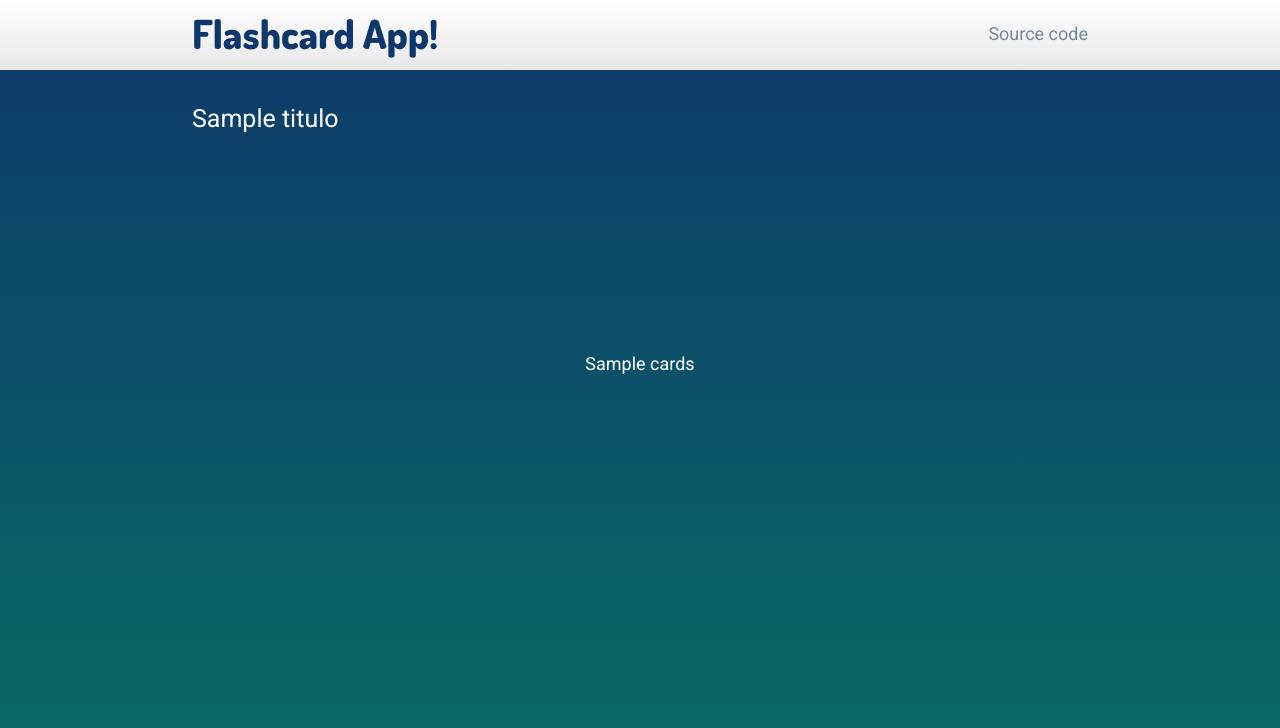
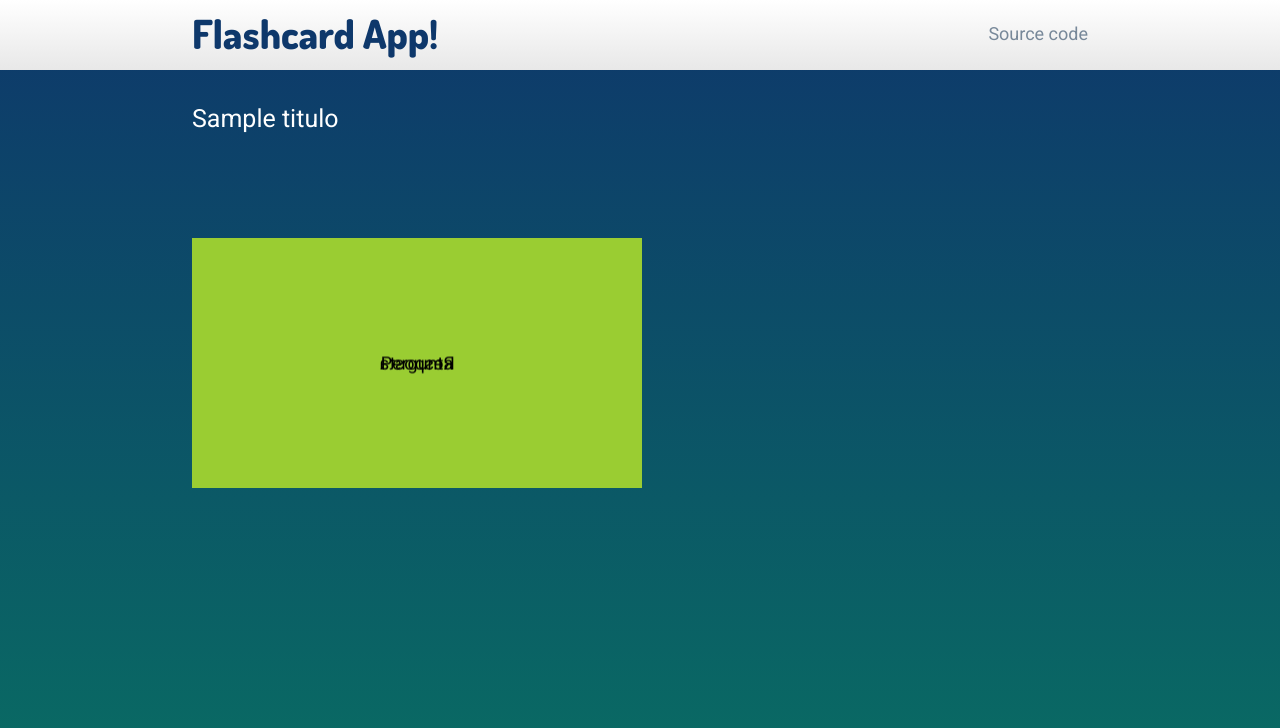
Before and after one commit to eliassv/flashcards-app, a Flask app: template templates/showcards.html in a window 1280 px wide. Shown: the top 728 px of the page. Run offline with Flask 2, Linux system fonts and the light colour scheme; the template is opened without the code that fills it: most values are stand-ins (such as "Sample title", 1, 10 or a date in 2020); some libraries are stand-ins or nearby versions.

Commit message:
teste cards

```diff
--- a/templates/base.html
+++ b/templates/base.html
@@ -9,6 +9,7 @@
 
     <link href="https://fonts.googleapis.com/css?family=Dosis:800" rel="stylesheet">
     <link href="https://fonts.googleapis.com/css?family=Roboto" rel="stylesheet">
+    <script src="https://cdnjs.cloudflare.com/ajax/libs/jquery/3.1.0/jquery.min.js"></script>
 </head>
 
 <body>
@@ -33,6 +34,16 @@
             <p><a href="https://github.com/eliass95" target="_blank"> &copy; Criado por Elias Soares - 2016 </a></p>
         </div>
     </footer>
+
+
+    <script>
+        $('.card').click(function (e) {
+            $(this).toggleClass('flipped');
+        });
+
+
+    </script>
+
 </body>
 
 </html>
--- a/templates/showcards.html
+++ b/templates/showcards.html
@@ -1,6 +1,17 @@
 {% extends "base.html" %} {% block content %}
 <h1 class="text text-title"> {{ titulo }} </h1>
 <div class="center">
-    <p class="text"> {{ cards }}</p>
+    {#<p class="text"> {{ cards }}</p>#}
+
+    <div class="card">
+        <div class="front">
+            <p class="text text-card">Pergunta</p>
+        </div>
+
+        <div class="back">
+            <p class="text text-card">Resposta</p>
+        </div>
+    </div>
+
 </div>
 {% endblock content %}
```
